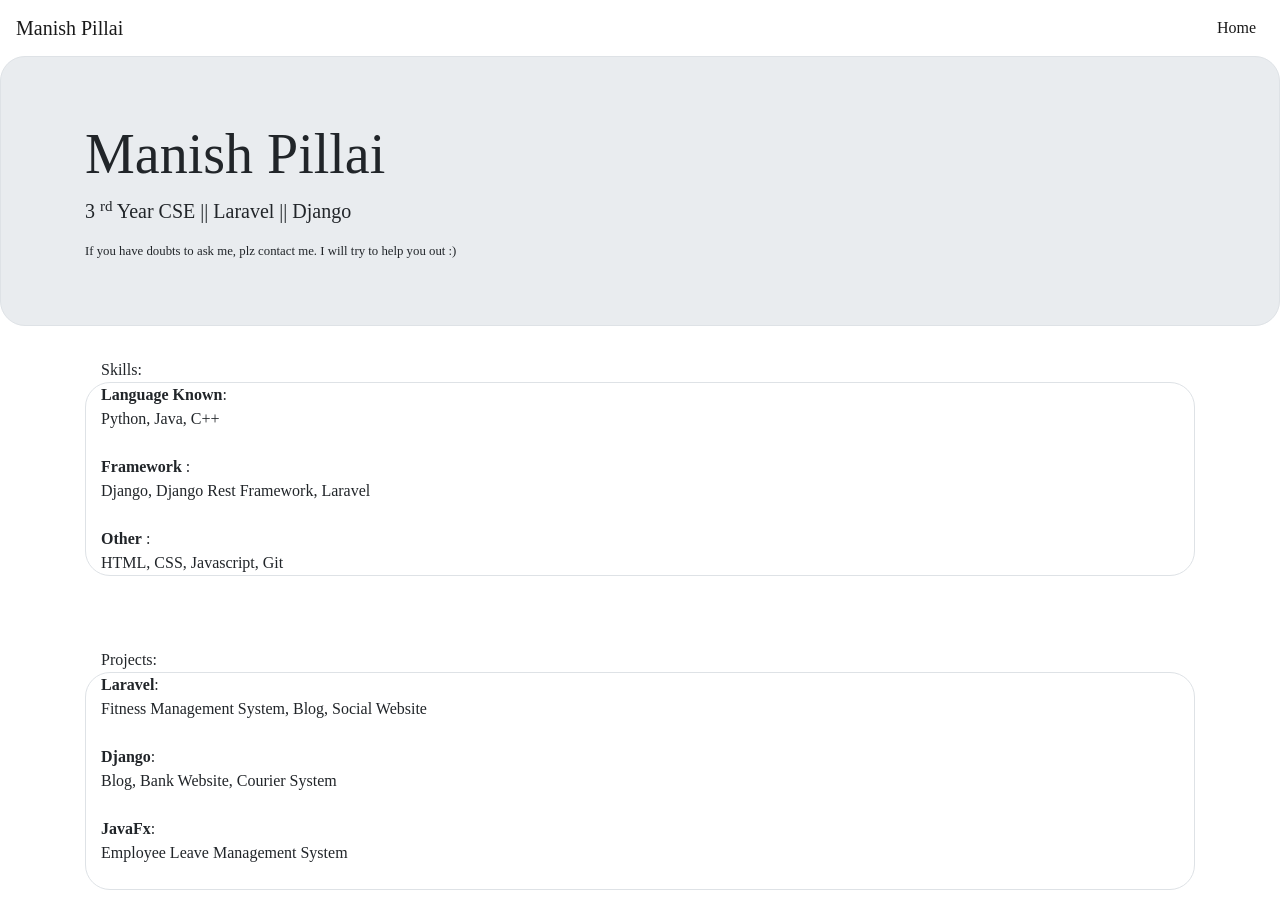
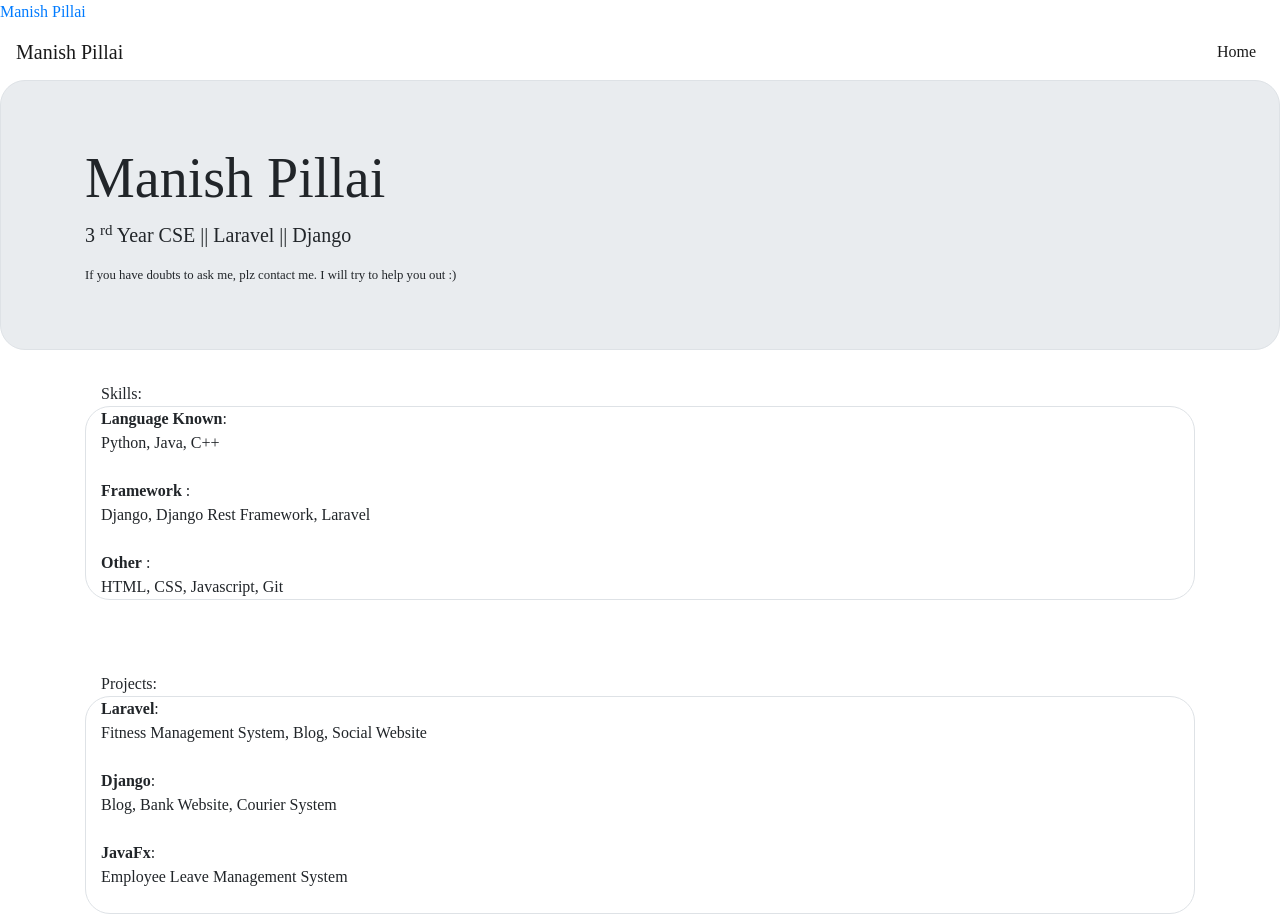
Before and after one commit to PillaiManish/pillaimanish, a plain HTML site: page index.html in a window 1280 px wide. Shown: the top 917 px of the page. Drawn offline with nearby package versions, Linux system fonts and the light colour scheme.

Commit message:
Update index.html

```diff
--- a/index.html
+++ b/index.html
@@ -12,7 +12,7 @@
     <title>Manish Pillai</title>
   </head>
   <body style="font-family: 'Arvo', serif;font-size:100%;">
-
+<div class="LI-profile-badge"  data-version="v1" data-size="medium" data-locale="en_US" data-type="vertical" data-theme="dark" data-vanity="pillaimanish"><a class="LI-simple-link" href='https://in.linkedin.com/in/pillaimanish?trk=profile-badge'>Manish Pillai</a></div>
 
 
 
```
